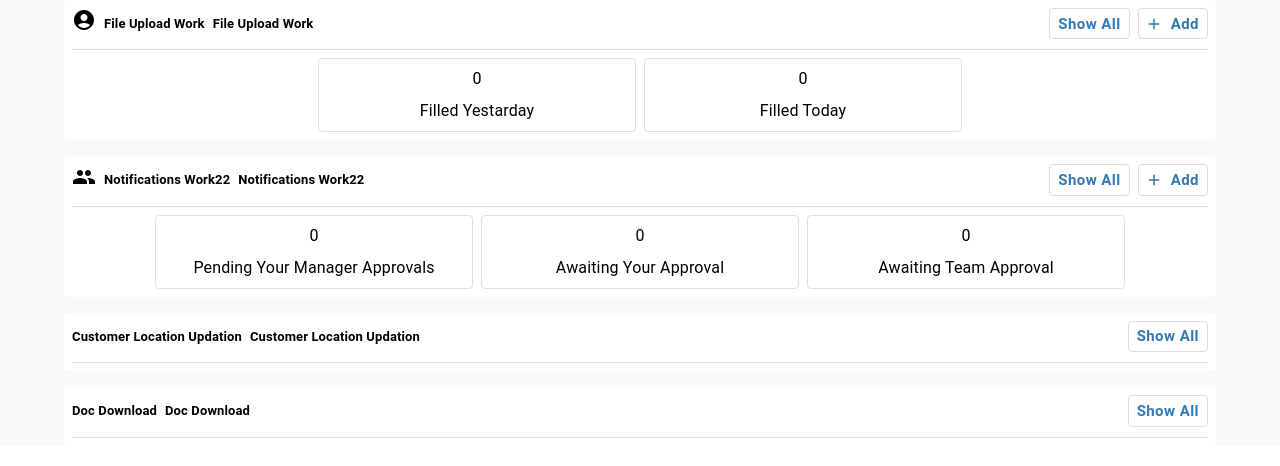
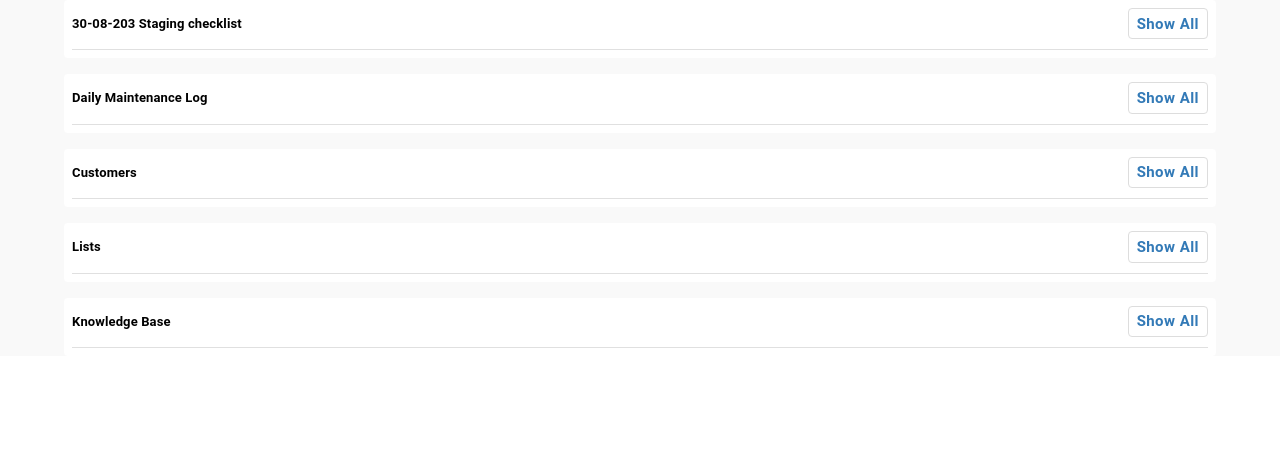
Before and after one commit to sivakumar963spoors/weblite, a React (Create React App) app: page / in a window 1280 px wide. Shown: the top 466 px of the page. Built offline with nearby package versions, Linux system fonts and the light colour scheme.

Commit message:
jsondata

```diff
--- a/src/App.js
+++ b/src/App.js
@@ -1,11 +1,13 @@
 import { BrowserRouter, Routes } from "react-router-dom";
 import "./App.css";
-import TaskCard from "./components/task/TaskCard";
+// import HomePage from "./components/homePage/HomePage";
+ import TaskCard from "./components/task/TaskCard";
 
 function App() {
   return (
     <BrowserRouter>
 <TaskCard/>
+{/* <HomePage/> */}
       <Routes>
 
       </Routes>
--- a/src/components/navbar/TopBar.jsx
+++ b/src/components/navbar/TopBar.jsx
@@ -46,7 +46,6 @@ const TopBar = () => {
       </Menu>
         </Toolbar>
       </Box>
-      <Typography>hiigit</Typography>
     </Box>
   )
 }
--- a/src/components/task/TaskCard.jsx
+++ b/src/components/task/TaskCard.jsx
@@ -1,10 +1,11 @@
-import AccountCircleIcon from "@mui/icons-material/AccountCircle";
 import AddIcon from "@mui/icons-material/Add";
 import PeopleIcon from "@mui/icons-material/People";
+import WorkIcon from "@mui/icons-material/Work"; // Import Work Icon
 import { Divider, Stack, Typography } from "@mui/material";
 import React from "react";
 import CustomButton from "../reusablecomponents/CustomButton";
 import { cardData } from "./TaskData";
+
 const TaskCard = () => {
   return (
     <>
@@ -16,7 +17,7 @@ const TaskCard = () => {
           >
             <Stack
               sx={{
-                width: {sm:'90%', xs:'95%'},
+                width: { sm: "90%", xs: "95%" },
                 bgcolor: "#FFF",
                 borderRadius: "4px",
               }}
@@ -29,46 +30,65 @@ const TaskCard = () => {
                     justifyContent: "space-between",
                   }}
                 >
-                  <Stack sx={{ flexDirection: "row", gap: 1,justifyContent:'center', alignItems:'center' }}>
-                    {data.isForm && data.isPublicForm && (
+                  <Stack
+                    sx={{
+                      flexDirection: "row",
+                      gap: 1,
+                      justifyContent: "center",
+                      alignItems: "center",
+                    }}
+                  >
+                    {/* Conditionally render the icon based on the type */}
+                    {data.moduleId === 37 &&data.formType === 1 ? (
                       <Typography>
-                        <PeopleIcon />
+                        <WorkIcon />
                       </Typography>
+                    ) : (
+                      <>
+                        {data.moduleId === '9'  && (
+                          <Typography>
+                            <PeopleIcon />
+                          </Typography>
+                        )}
+
+                      </>
                     )}
-                    {data.isForm && data.isPrivateForm && (
-                      <Typography>
-                        <AccountCircleIcon />
-                      </Typography>
-                    )}
-                    <Typography sx={{ fontWeight: {sm:600, xs:100} , fontSize:{xs:'13px'}}}>
-                      {data.title}
-                    </Typography>
-                    <Typography sx={{ fontWeight: {sm:600, xs:100} , fontSize:{xs:'13px'}}}>
-                      {data.title}
+                    <Typography
+                      sx={{
+                        fontWeight: { sm: 600, xs: 100 },
+                        fontSize: { xs: "13px" },
+                      }}
+                    >
+                      {data.moduleName}
                     </Typography>
                   </Stack>
 
+                  {/* Buttons */}
                   <Stack sx={{ flexDirection: "row", gap: 1 }}>
-                    <CustomButton title={"show all"} size={"small"}/>
-                {data.isForm&&   <CustomButton title={"Add"} startIcon={<AddIcon />} />}
+                    <CustomButton title={"show all"} size={"small"} />
+                    {data.isForm && (
+                      <CustomButton title={"Add"} startIcon={<AddIcon />} />
+                    )}
                   </Stack>
                 </Stack>
-                <Divider sx={{ width: "100%" , height:'10px'}} />
-                {data.resposedata && (
+                <Divider sx={{ width: "100%", height: "10px" }} />
+
+                {/* Conditional Rendering for Data Display */}
+                {data.isForm && data.resposedata && (
                   <Stack
                     sx={{
                       flexDirection: "row",
                       alignItems: "center",
                       justifyContent: "center",
-
                       flexWrap: "wrap",
                       gap: 1,
-                      textTransform:'capitalize', mt:1
+                      textTransform: "capitalize",
+                      mt: 1,
                     }}
                   >
-                    {data.resposedata.map((eachresposedata) => (
+                    {data.resposedata.map((eachResposeData) => (
                       <Stack
-                        key={eachresposedata.cardTitle}
+                        key={eachResposeData.cardTitle}
                         spacing={1}
                         sx={{
                           border: "1px solid rgba(0, 0, 0, 0.12)",
@@ -76,17 +96,53 @@ const TaskCard = () => {
                           textAlign: "center",
                           borderRadius: "4px",
                           width: "300px",
-                          cursor:'pointer',
-                          '&:hover':{
-                            bgcolor:'#F9F9F9'
-                          }
-
+                          cursor: "pointer",
+                          "&:hover": { bgcolor: "#F9F9F9" },
                         }}
                       >
-                        <Typography>{eachresposedata.count}</Typography>
-                        <Typography>{eachresposedata.cardTitle}</Typography>
+                        <Typography>{eachResposeData.count}</Typography>
+                        <Typography>{eachResposeData.cardTitle}</Typography>
                       </Stack>
                     ))}
+                  </Stack>
+                )}
+
+                {data.isWork && (
+                  <Stack sx={{ mt: 1 }}>
+                    <Stack
+                      sx={{
+                        flexDirection: "row",
+                        gap: 2,
+                        flexWrap: "wrap",
+                        justifyContent: "space-between",
+                      }}
+                    >
+                      {data.stats.map((stat, statIndex) => (
+                        <Stack
+                          key={statIndex}
+                          sx={{
+                            flexDirection: "row",
+                            alignItems: "center",
+                            justifyContent: "space-between",
+                            gap: 1,
+                            width: "100%",
+                            padding: 1,
+                            borderRadius: "4px",
+                          }}
+                        >
+                          <Typography sx={{ py: '1px' ,fontSize:'13px'}}>{stat.label}</Typography>
+                          <Typography sx={{ color: stat.color }}>  {stat.value} </Typography>
+                        </Stack>
+                      ))}
+                    </Stack>
+                  </Stack>
+                )}
+
+                {data.isEmployee && (
+                  <Stack sx={{ mt: 1 }}>
+                    <Typography variant="subtitle2">
+                      Employee Details
+                    </Typography>
                   </Stack>
                 )}
               </Stack>
@@ -99,3 +155,20 @@ const TaskCard = () => {
 };
 
 export default TaskCard;
+// import React from 'react'
+// import { cardData } from './TaskData'
+// import { Stack, Typography } from '@mui/material'
+
+// const TaskCard = () => {
+//   return (
+//     <div>
+//       {cardData.map((each)=>
+//       <Stack>
+//         {each.moduleId  === 36 && <Typography>form data</Typography>}
+//         {each.moduleId === 37 && <Typography>workSpe</Typography>}
+//       </Stack>)}
+//     </div>
+//   )
+// }
+
+// export default TaskCard
--- a/src/components/task/TaskData.jsx
+++ b/src/components/task/TaskData.jsx
@@ -1,89 +1,124 @@
 export const cardData = [
+
     {
-        title: 'File Upload Work',
-        description: 'You need to do. Team needs to do. No progress past 10 days.',
-        isPrivateForm:true,
-        isPublicForm:false,
-        isForm:true,
-        isEmployee:false,
-        stats: [
-            { label: 'You', value: 0, color: 'green' },
-            { label: 'Team', value: 0, color: 'green' },
-            { label: 'Issues', value: 1, color: 'red' }
-        ],
-        additionalItems: ['Item 1', 'Item 2', 'Item 3'],
-        resposedata:[
-            {
-                count:0,
-                cardTitle:"filled yestarday",
+      "createTime": "2024-10-16 10:08:28",
+      "customEntitySpecAddPermission": false,
+      "customEntitySpecId": "13775",
+      "customEntitySpecPermission": false,
+      "customEntitySpecViewPermission": false,
+      "displayOrder": 246,
+      "formSpecAddPermission": false,
+      "formSpecId": 234810,
+      "formSpecPermission": false,
+      "formSpecViewPermission": false,
+      "formType": null,
+      "groupIdAndWorkspecIds": null,
+      "hmId": 1847,
+      "id": 7132420,
+      "modifiedTime": "2024-10-16 10:08:28",
+      "moduleId": 36,
+      "moduleName": "30-08-203 Staging checklist",
+      "quickLinkUrl": null,
+      "startUp": false,
+      "visible": false,
+      "workSpecId": 0
+
+    },
+   {
+      "createTime": "2024-10-16 10:08:28",
+      "customEntitySpecAddPermission": false,
+      "customEntitySpecId": "2ac97f5c-a161-4d39-90d0-2ceffa2719f0",
+      "customEntitySpecPermission": false,
+      "customEntitySpecViewPermission": false,
+      "displayOrder": 434,
+      "formSpecAddPermission": true,
+      "formSpecId": 219245,
+      "formSpecPermission": false,
+      "formSpecViewPermission": false,
+      "formType": 5,
+      "groupIdAndWorkspecIds": null,
+      "hmId": 1847,
+      "id": 7132600,
+      "modifiedTime": "2024-10-16 10:08:28",
+      "moduleId": 37,
+      "moduleName": "Daily Maintenance Log",
+      "quickLinkUrl": null,
+      "startUp": false,
+      "visible": false,
+      "workSpecId": 0
+    }
+,
+     {
+      "createTime": "2024-10-16 10:08:28",
+      "customEntitySpecAddPermission": false,
+      "customEntitySpecId": "0",
+      "customEntitySpecPermission": false,
+      "customEntitySpecViewPermission": false,
+      "displayOrder": 7,
+      "formSpecAddPermission": false,
+      "formSpecId": 0,
+      "formSpecPermission": false,
+      "formSpecViewPermission": false,
+      "formType": null,
+      "groupIdAndWorkspecIds": null,
+      "hmId": 1847,
+      "id": 7132234,
+      "modifiedTime": "2024-10-16 10:08:28",
+      "moduleId": 9,
+      "moduleName": "Customers",
+      "quickLinkUrl": null,
+      "startUp": false,
+      "visible": true,
+      "workSpecId": 0
+    }
+  ,
+    {
+      "createTime": "2024-10-16 10:08:28",
+      "customEntitySpecAddPermission": false,
+      "customEntitySpecId": "0",
+      "customEntitySpecPermission": false,
+      "customEntitySpecViewPermission": false,
+      "displayOrder": 17,
+      "formSpecAddPermission": false,
+      "formSpecId": 0,
+      "formSpecPermission": false,
+      "formSpecViewPermission": false,
+      "formType": null,
+      "groupIdAndWorkspecIds": null,
+      "hmId": 1847,
+      "id": 7132244,
+      "modifiedTime": "2024-10-16 10:08:28",
+      "moduleId": 24,
+      "moduleName": "Lists",
+      "quickLinkUrl": null,
+      "startUp": false,
+      "visible": true,
+      "workSpecId": 0
+    }
+,
+    {
+      "createTime": "2024-10-16 10:08:28",
+      "customEntitySpecAddPermission": false,
+      "customEntitySpecId": "0",
+      "customEntitySpecPermission": false,
+      "customEntitySpecViewPermission": false,
+      "displayOrder": 11,
+      "formSpecAddPermission": false,
+      "formSpecId": 0,
+      "formSpecPermission": false,
+      "formSpecViewPermission": false,
+      "formType": null,
+      "groupIdAndWorkspecIds": null,
+      "hmId": 1847,
+      "id": 7132238,
+      "modifiedTime": "2024-10-16 10:08:28",
+      "moduleId": 12,
+      "moduleName": "Knowledge Base",
+      "quickLinkUrl": null,
+      "startUp": false,
+      "visible": true,
+      "workSpecId": 0
+    }
 
 
-            },
-            {
-                count:0,
-                cardTitle:"filled today",
-
-
-            },
-        ]
-    },
-    {
-        title: 'Notifications Work22',
-        description: 'You need to do. Team needs to do. No progress past 10 days.',
-        isForm:true,
-
-        isPrivateForm:false,
-        isPublicForm:true,
-        isEmployee:false,
-        stats: [
-            { label: 'You', value: 0, color: 'green' },
-            { label: 'Team', value: 1, color: 'orange' },
-            { label: 'Issues', value: 2, color: 'red' }
-        ],
-        resposedata:[
-            {
-                count:0,
-                cardTitle:"Pending your manager approvals",
-
-
-            },
-            {
-                count:0,
-                cardTitle:"Awaiting your approval",
-
-
-            },
-            {
-                count:0,
-                cardTitle:"Awaiting team approval",
-
-
-            },
-        ]
-    },
-    {
-        title: 'Customer Location Updation',
-        description: 'Pending your manager approvals.',
-        isForm:false,
-        isEmployee:true,
-        isPrivateForm:false,
-        isPublicForm:false,
-        stats: [
-            { label: 'Manager', value: 0, color: 'green' },
-            { label: 'Team', value: 0, color: 'green' }
-        ]
-    },
-    {
-        title: 'Doc Download',
-        description: 'Filled yesterday. Filled today.',
-        isForm:false,
-
-
-        isPrivateForm:false,
-        isPublicForm:false,
-        stats: [
-            { label: 'Filled yesterday', value: 0, color: 'red' },
-            { label: 'Filled today', value: 0, color: 'red' }
-        ]
-    }
 ];
```
